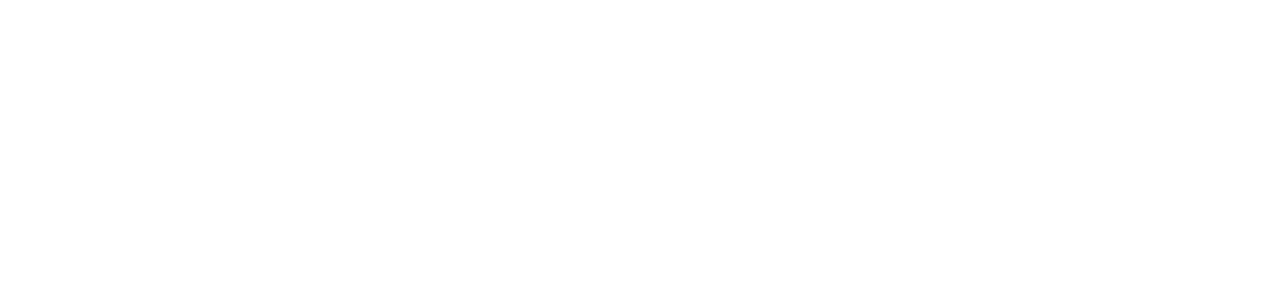
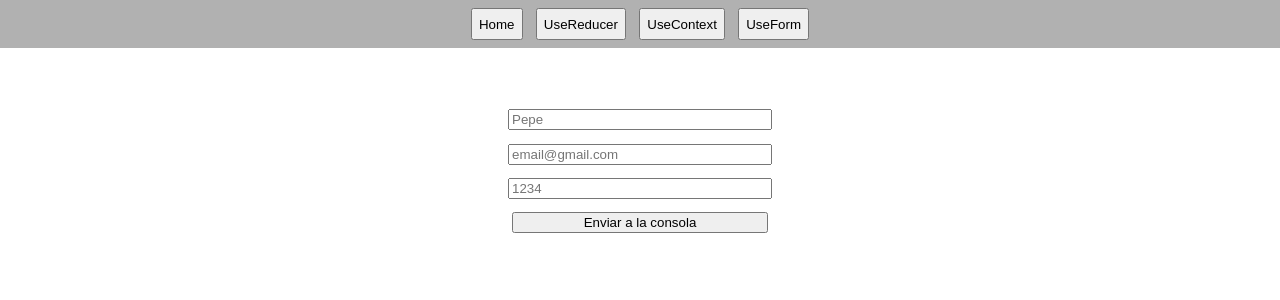
Before and after one commit to farraul/react-hooks, a React (Create React App) app: page /use-form in a window 1280 px wide. Before the commit this address had no page. Shown: the top 300 px of the page. Built offline with nearby package versions, Linux system fonts and the light colour scheme.

Commit message:
refactor the code

```diff
--- a/src/App.js
+++ b/src/App.js
@@ -7,6 +7,7 @@
 import UseContext from './pages/usecontext'
 
 import "./styles/styles.scss";
+import UseForm from './pages/useform';
 
 function App() {
   return (
@@ -17,6 +18,7 @@
             <Route path="/" element={<Home />} />
             <Route path="/use-reducer" element={<UserReducer />} />
             <Route path="/use-context" element={<UseContext />} />
+            <Route path="/use-form" element={<UseForm />} />
 
           </Routes>
         </BrowserRouter>
--- a/src/components/adhoc/header.js
+++ b/src/components/adhoc/header.js
@@ -16,7 +16,7 @@
             <button className="header-menu__links" onClick={() => goUrl("/")}>Home</button>
             <button className="header-menu__links" onClick={() => goUrl("/use-reducer")}>UseReducer</button>
             <button className="header-menu__links" onClick={() => goUrl("/use-context")}>UseContext</button>
-
+            <button className="header-menu__links" onClick={() => goUrl("/use-form")}>UseForm</button>
         </div>
     )
 
--- /dev/null
+++ b/src/components/generic/useformhook.js
@@ -0,0 +1,16 @@
+import { useState } from "react";
+
+export const UseFormHook = (initialState = {}) => {
+
+    const [values, setValues] = useState(initialState);
+
+    const handleInputChange = ({ target }) => {
+
+        setValues({
+            ...values,
+            [target.name]: target.value
+        })
+    }
+return [ values, handleInputChange]
+
+}
--- /dev/null
+++ b/src/pages/useform.js
@@ -0,0 +1,60 @@
+import Header from "../components/adhoc/header";
+import { UseFormHook } from "../components/generic/useformhook";
+
+/* Este archivo importa en userform UseFormHook, donde está el handle */
+
+const UseForm = () => {
+
+    const [formValues, handleInputChange] = UseFormHook({
+        name: '',
+        email: '',
+        password: '',
+    });
+
+    const { name, email, password } = formValues
+
+    const handleSubmit = (e) => {
+        e.preventDefault();
+        console.log("Enviando",formValues)
+    }
+
+    return (
+        <form onSubmit={ handleSubmit }>
+            <Header />
+            <div className="use-form">
+
+                <input
+                    type="text"
+                    name="name"
+                    placeholder="Pepe"
+                    value={name}
+                    onChange={handleInputChange}
+                    className="use-form__fields"
+                />
+
+                <input
+                    type="text"
+                    name="email"
+                    placeholder="email@gmail.com"
+                    value={email}
+                    onChange={handleInputChange}
+                    className="use-form__fields"
+                />
+
+                <input
+                    type="text"
+                    name="password"
+                    placeholder="1234"
+                    value={password}
+                    onChange={handleInputChange}
+                    className="use-form__fields"
+                />
+
+                <button type="submit" className="use-form__submit">Enviar a la consola</button>
+            </div>
+        </form>
+
+    )
+}
+
+export default UseForm;
--- /dev/null
+++ b/src/styles/adhoc/_use-form.scss
@@ -0,0 +1,21 @@
+.use-form {
+  display: flex;
+  justify-content: center;
+  flex-direction: column;
+  align-items: center;
+  margin-top: 3em;
+  margin: auto;
+  margin-top: 3em;
+  width: 16em;
+
+  &__fields {
+    margin-top: 1em;
+    width: 100%;
+  }
+
+  &__submit {
+    width: 1;
+    width: 100%;
+    margin-top: 1em;
+  }
+}
--- a/src/styles/styles.scss
+++ b/src/styles/styles.scss
@@ -1,4 +1,5 @@
 @import "./generic/header.scss";
 @import "./adhoc/use-reducer.scss";
 @import "./adhoc/use-context.scss";
+@import "./adhoc/use-form.scss";
 @import "./adhoc/home.scss";
```
